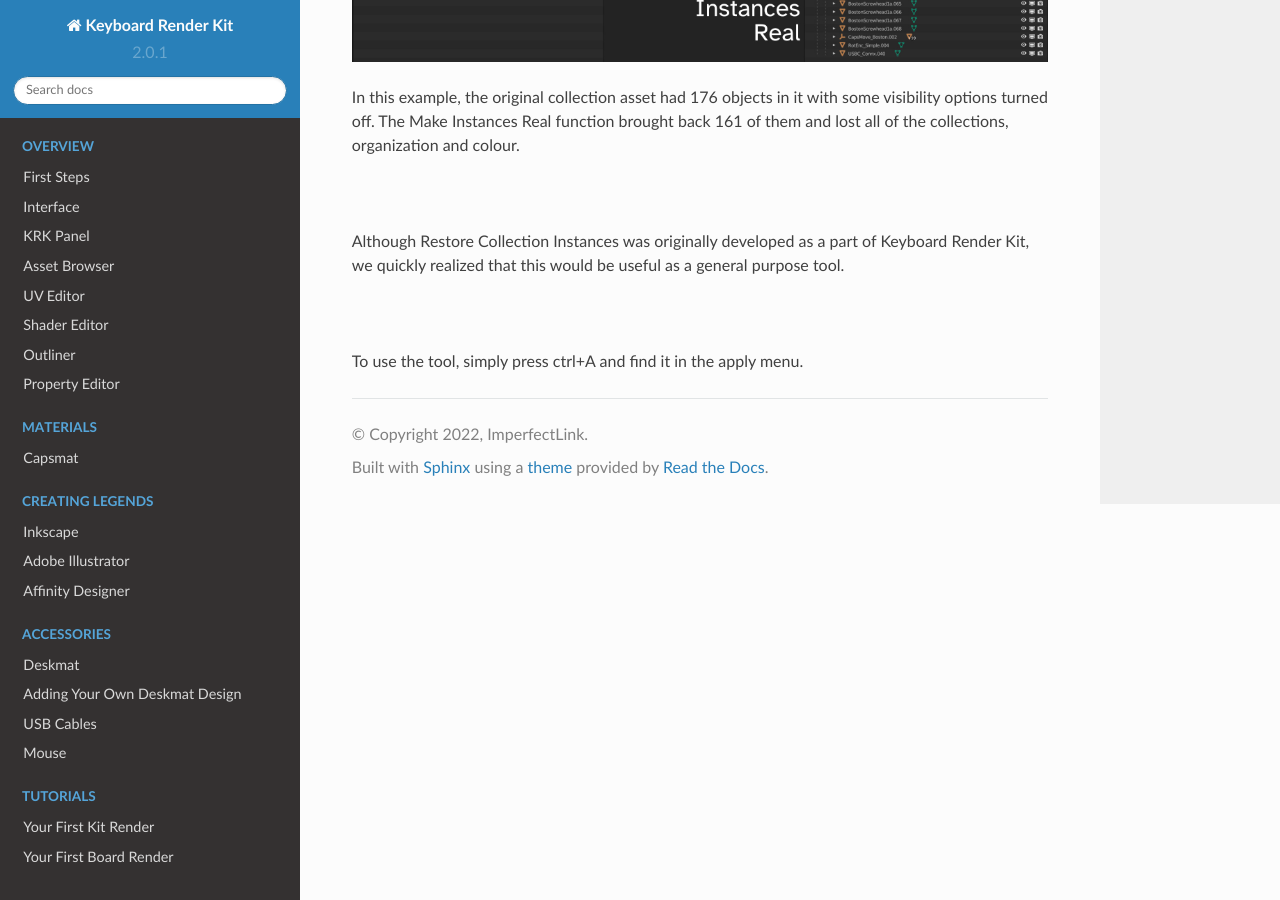
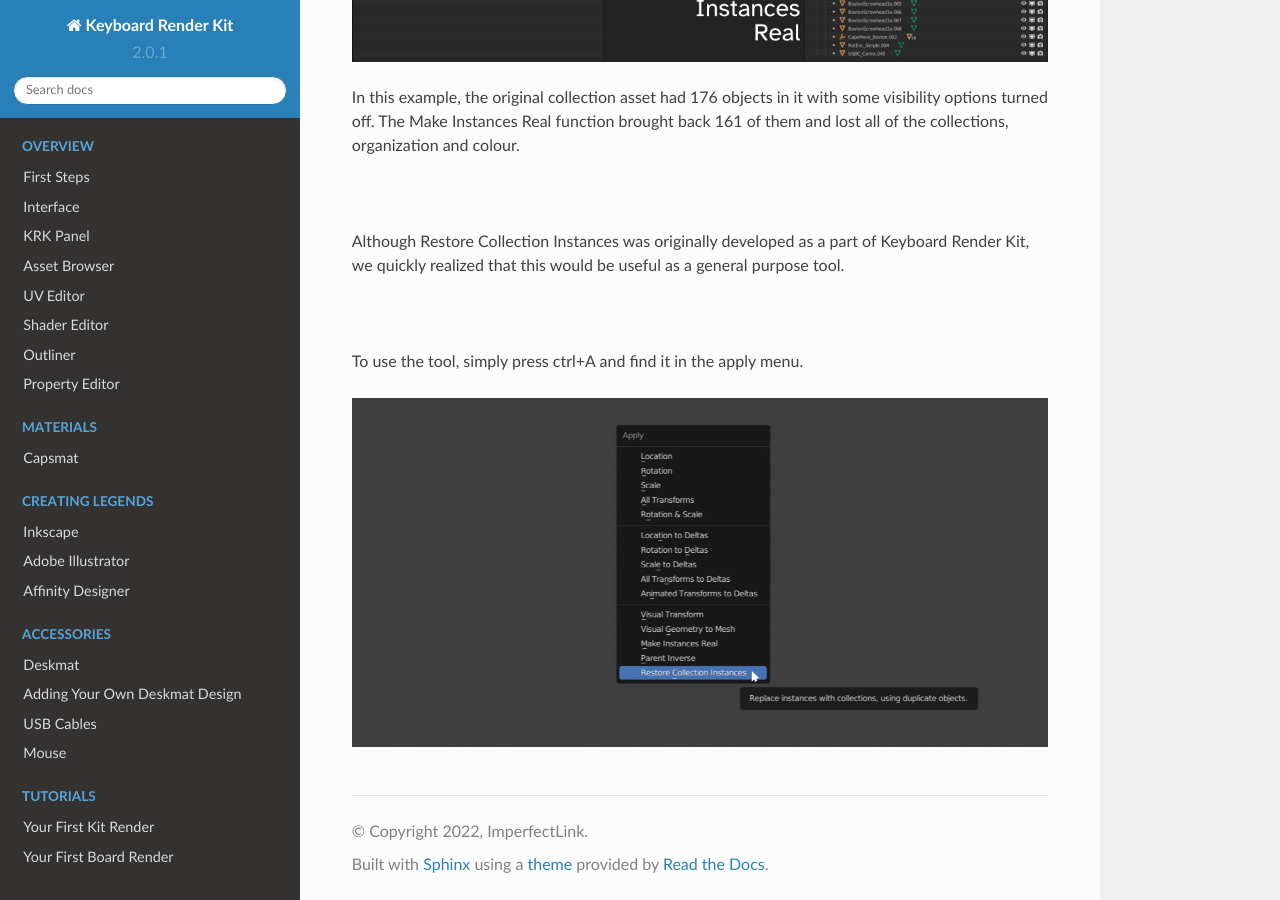
Before and after one commit to imperfectlink/KeyboardRenderKit, a Sphinx documentation site: the page built from docs/source/rci.rst, in a window 1280 px wide and 900 px high, scrolled down 1058 px. Built offline with Sphinx 7.4.7 and the Read the Docs theme 2.0.0, drawn with Linux system fonts in a browser that asks for light colours.

Commit message:
Update rci.rst

```diff
--- a/docs/source/rci.rst
+++ b/docs/source/rci.rst
@@ -21,3 +21,5 @@ Although Restore Collection Instances was originally developed as a part of Keyb
 |
 
 To use the tool, simply press ctrl+A and find it in the apply menu.
+
+.. image:: img/RestoreCollectionInstances.jpg
```
